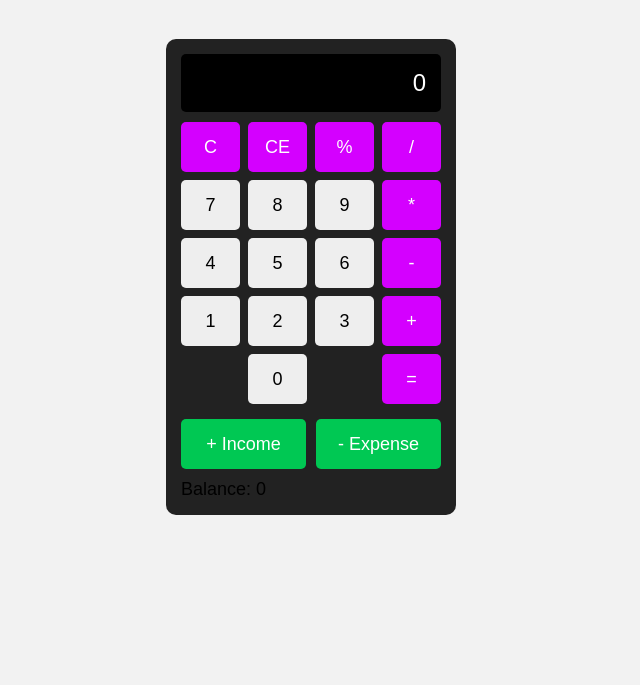
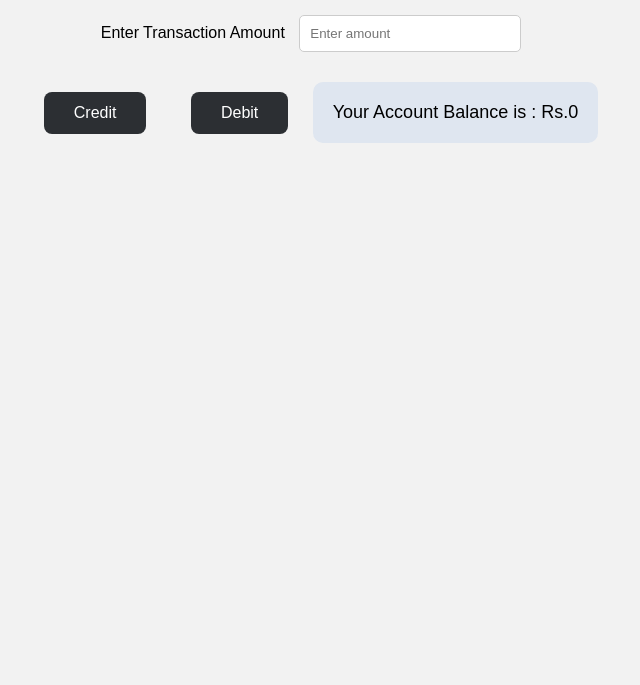
Before and after one commit to kyrac2011/after-class-projects, a plain HTML site: page project 34/index.html in a window 1280 px wide. Shown: the part 131-816 px from the top of the page, without its empty margins (329-969 px from the left). Drawn offline with Linux system fonts and the light colour scheme.

Commit message:
Refactor index.html for Bank App layout and styles

```diff
--- a/project 34/index.html
+++ b/project 34/index.html
@@ -3,77 +3,49 @@
 <head>
 <meta charset="UTF-8">
 <meta name="viewport" content="width=device-width, initial-scale=1.0">
-<title>Bank App Calculator</title>
+<title>Bank App</title>
 
 <style>
     body {
         font-family: Arial, sans-serif;
         background: #f2f2f2;
-    display: flex;
-    flex-direction: column;
-    justify-content: center;
-    align-items: center;
-    height: 100vh;
+        text-align: center;
+        padding-top: 50px;
     }
 
-#calculator {
-    width: 260px;
-    background: #222;
-    padding: 15px;
-    border-radius: 10px;
+    h1 {
+        margin-bottom: 30px;
     }
 
-#display {
-    background: black;
-    color: white;
-    text-align: right;
-    padding: 15px;
-    font-size: 24px;
+    input {
+        padding: 10px;
+        width: 200px;
         border-radius: 5px;
-    margin-bottom: 10px;
-}
-
-#keyboard {
-    display: grid;
-    grid-template-columns: repeat(4, 1fr);
-    gap: 8px;
+        border: 1px solid #ccc;
+        margin-left: 10px;
     }
 
     button {
-    height: 50px;
-    font-size: 18px;
+        margin: 20px;
+        padding: 12px 30px;
+        font-size: 16px;
         border: none;
-    border-radius: 5px;
+        border-radius: 8px;
+        background-color: #2c2f33;
+        color: white;
         cursor: pointer;
     }
 
-.number {
-    background: #eee;
+    button:hover {
+        background-color: #23272a;
     }
 
-.operator {
-    background: rgb(212, 0, 255);
-    color: white;
-}
-
-.empty {
-    background: transparent;
-}
-
-.bank-buttons {
-    margin-top: 15px;
-    display: flex;
-    gap: 10px;
-}
-
-.bank-buttons button {
-    flex: 1;
-    background: #00c853;
-    color: white;
-}
-
-.balance {
-    margin-top: 10px;
+    .balance-box {
+        margin-top: 30px;
+        padding: 20px;
+        border-radius: 10px;
+        background-color: #dfe6f0;
+        display: inline-block;
         font-size: 18px;
     }
 </style>
@@ -81,92 +53,55 @@ button {
 
 <body>
 
-<div id="calculator">
+<h1>Bank App</h1>
 
-    <!-- Display -->
-    <div id="display">0</div>
+<label>Enter Transaction Amount</label>
+<input type="number" id="amount" placeholder="Enter amount">
 
-    <!-- Buttons -->
-    <div id="keyboard">
-        <button class="operator" onclick="clearAll()">C</button>
-        <button class="operator" onclick="clearEntry()">CE</button>
-        <button class="operator" onclick="append('%')">%</button>
-        <button class="operator" onclick="append('/')">/</button>
+<br>
 
-        <button class="number" onclick="append('7')">7</button>
-        <button class="number" onclick="append('8')">8</button>
-        <button class="number" onclick="append('9')">9</button>
-        <button class="operator" onclick="append('*')">*</button>
+<button onclick="credit()">Credit</button>
+<button onclick="debit()">Debit</button>
 
-        <button class="number" onclick="append('4')">4</button>
-        <button class="number" onclick="append('5')">5</button>
-        <button class="number" onclick="append('6')">6</button>
-        <button class="operator" onclick="append('-')">-</button>
-
-        <button class="number" onclick="append('1')">1</button>
-        <button class="number" onclick="append('2')">2</button>
-        <button class="number" onclick="append('3')">3</button>
-        <button class="operator" onclick="append('+')">+</button>
-
-        <button class="empty"></button>
-        <button class="number" onclick="append('0')">0</button>
-        <button class="empty"></button>
-        <button class="operator" onclick="calculate()">=</button>
-    </div>
-
-    <!-- Bank Buttons -->
-    <div class="bank-buttons">
-        <button onclick="addIncome()">+ Income</button>
-        <button onclick="addExpense()">- Expense</button>
-    </div>
-
-    <!-- Balance -->
-    <div class="balance" id="balance">Balance: 0</div>
-
+<div class="balance-box">
+    Your Account Balance is : Rs.<span id="balance">0</span>
 </div>
 
 <script>
-let display = document.getElementById("display");
     let balance = 0;
 
-function append(value) {
-    if (display.innerText === "0") {
-        display.innerText = value;
-    } else {
-        display.innerText += value;
-    }
+    function credit() {
+        let amount = parseFloat(document.getElementById("amount").value);
+
+        if (isNaN(amount) || amount <= 0) {
+            alert("Enter a valid amount");
+            return;
         }
 
-function clearAll() {
-    display.innerText = "0";
+        balance += amount;
+        updateBalance();
     }
 
-function clearEntry() {
-    display.innerText = display.innerText.slice(0, -1) || "0";
+    function debit() {
+        let amount = parseFloat(document.getElementById("amount").value);
+
+        if (isNaN(amount) || amount <= 0) {
+            alert("Enter a valid amount");
+            return;
         }
 
-function calculate() {
-    try {
-        display.innerText = eval(display.innerText);
-    } catch {
-        display.innerText = "Error";
+        if (amount > balance) {
+            alert("Insufficient balance");
+            return;
         }
+
+        balance -= amount;
+        updateBalance();
     }
 
     function updateBalance() {
-    document.getElementById("balance").innerText = "Balance: " + balance;
-}
-
-function addIncome() {
-    balance += Number(display.innerText);
-    updateBalance();
-    clearAll();
-}
-
-function addExpense() {
-    balance -= Number(display.innerText);
-    updateBalance();
-    clearAll();
+        document.getElementById("balance").innerText = balance;
+        document.getElementById("amount").value = "";
     }
 </script>
 
```
Lines whose indentation alone changed are shown as unchanged.
